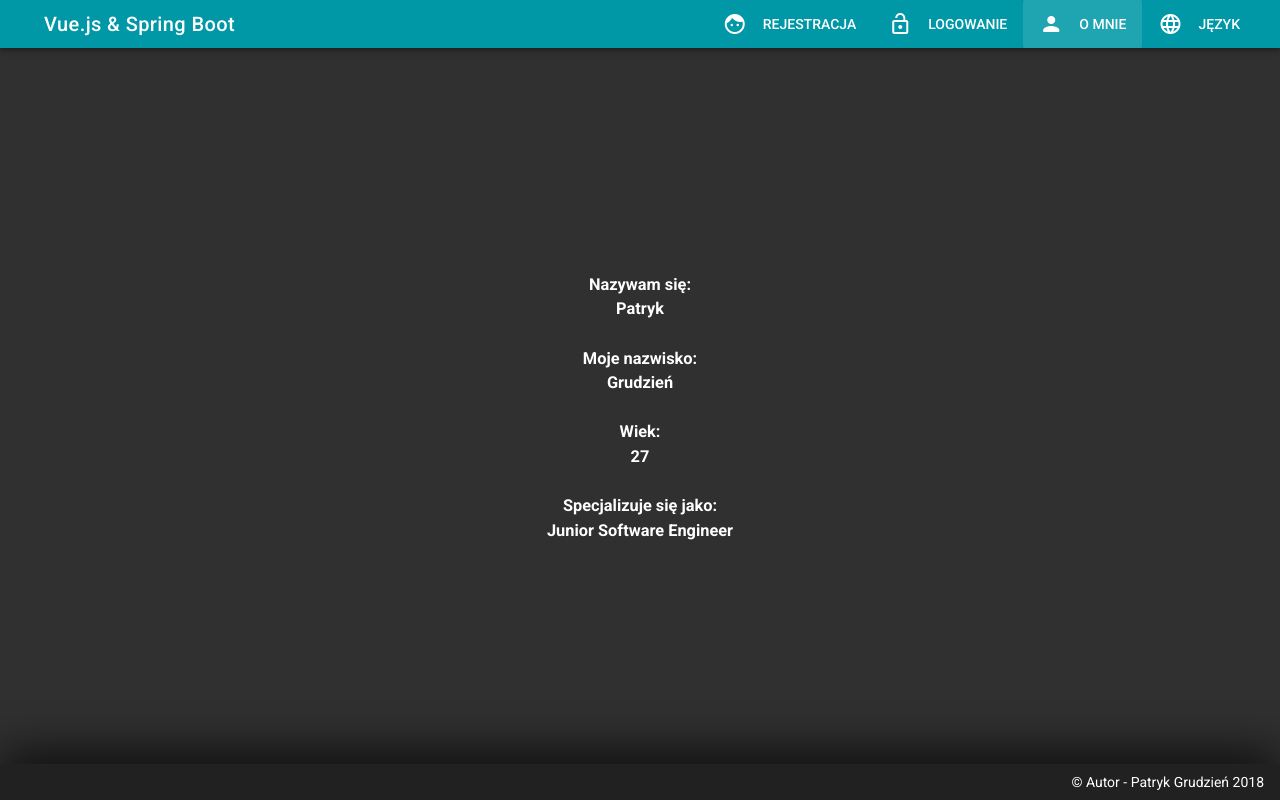
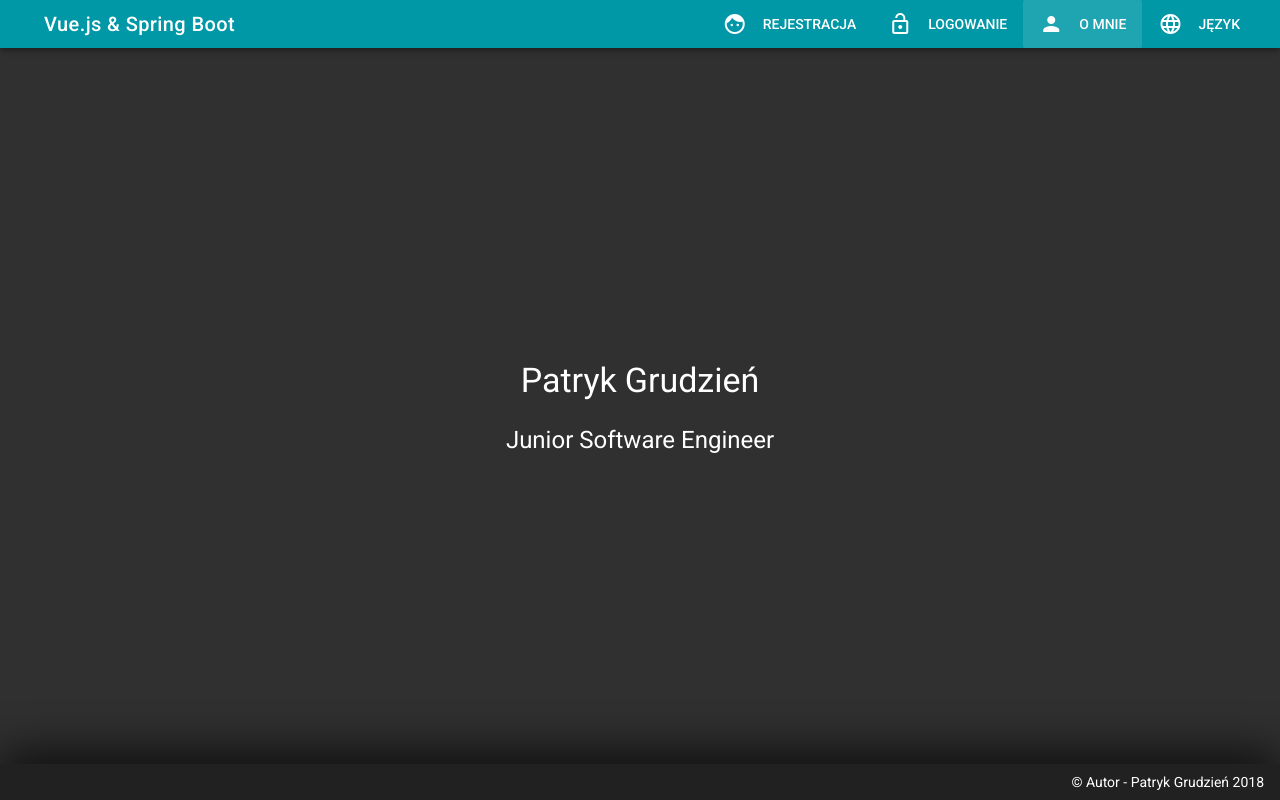
Before and after one commit to patrykgrudzien/vehicle-health-service, a Vue app in the folder frontend/: page /about-me in a window 1280 px wide. Built offline with nearby package versions, Linux system fonts and the light colour scheme; a web font is replaced by a local one.

Commit message:
Changed about me page.

```diff
--- a/frontend/src/components/AboutMe.vue
+++ b/frontend/src/components/AboutMe.vue
@@ -4,10 +4,13 @@
       <v-flex xs12 sm8 md6>
         <v-card color="background" style="box-shadow: none">
           <v-card-text>
-            <h3><p>{{ $t('my-name') }}<br>{{ name }}</p><br></h3>
-            <h3><p>{{ $t('my-last-name') }}<br>{{ lastName}}</p><br></h3>
-            <h3><p>{{ $t('my-age') }}<br>{{ age }}</p><br></h3>
-            <h3><p>{{ $t('my-profession') }}<br>{{ profession }}</p></h3>
+            <div class="text-xs-center mb-4">
+              <span class="display-1 pr-1">{{ name }}</span>
+              <span class="display-1 pl-1">{{ lastName }}</span>
+            </div>
+            <div class="text-xs-center mt-4">
+              <span class="headline">{{ profession }}</span>
+            </div>
           </v-card-text>
         </v-card>
       </v-flex>
@@ -21,20 +24,8 @@
       return {
         name: 'Patryk',
         lastName: 'Grudzień',
-        age: 27,
         profession: 'Junior Software Engineer'
       }
     }
   }
 </script>
-
-<style scoped>
-  p {
-    text-align: center;
-    margin-bottom: 0;
-  }
-
-  h6 {
-    text-align: center;
-  }
-</style>
```
